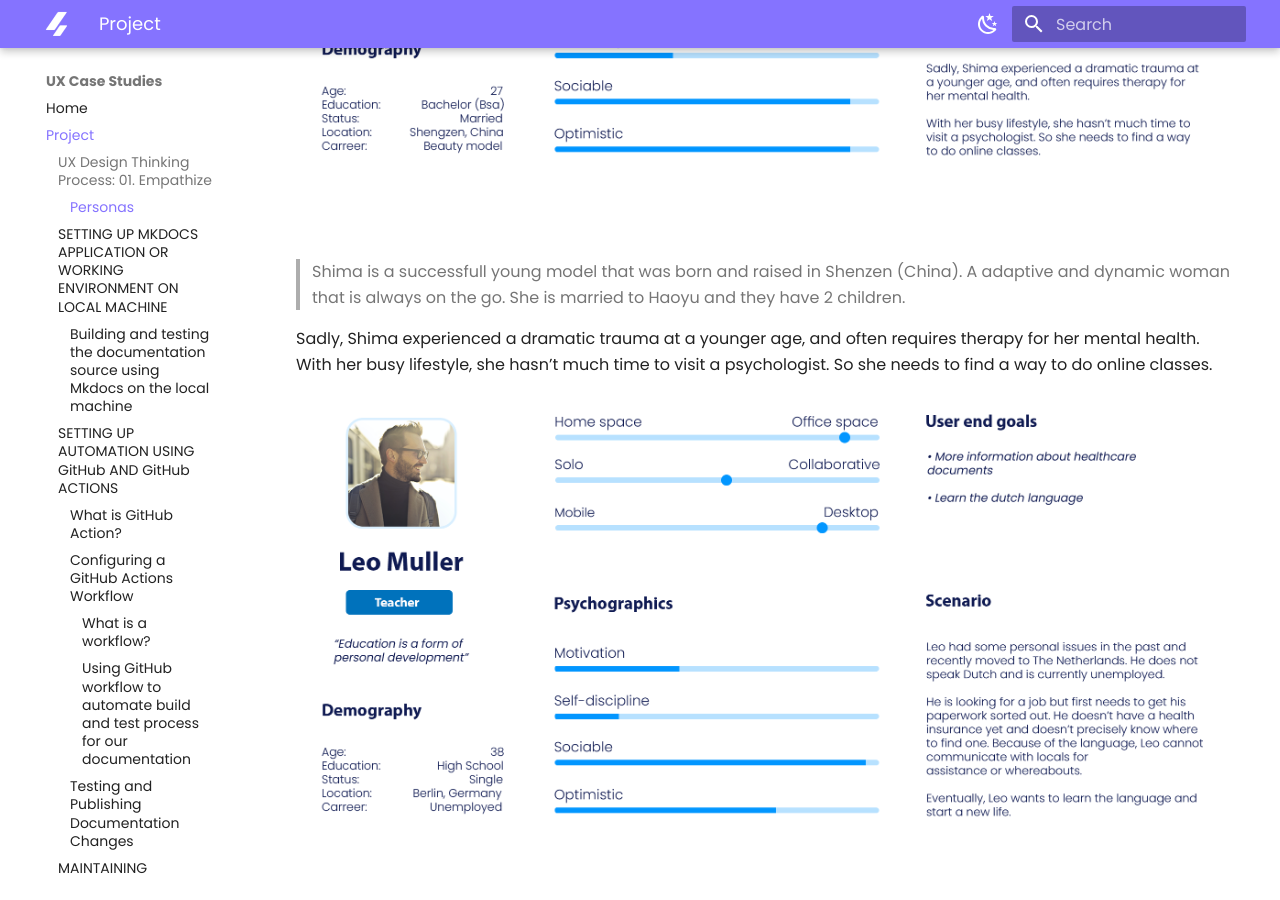
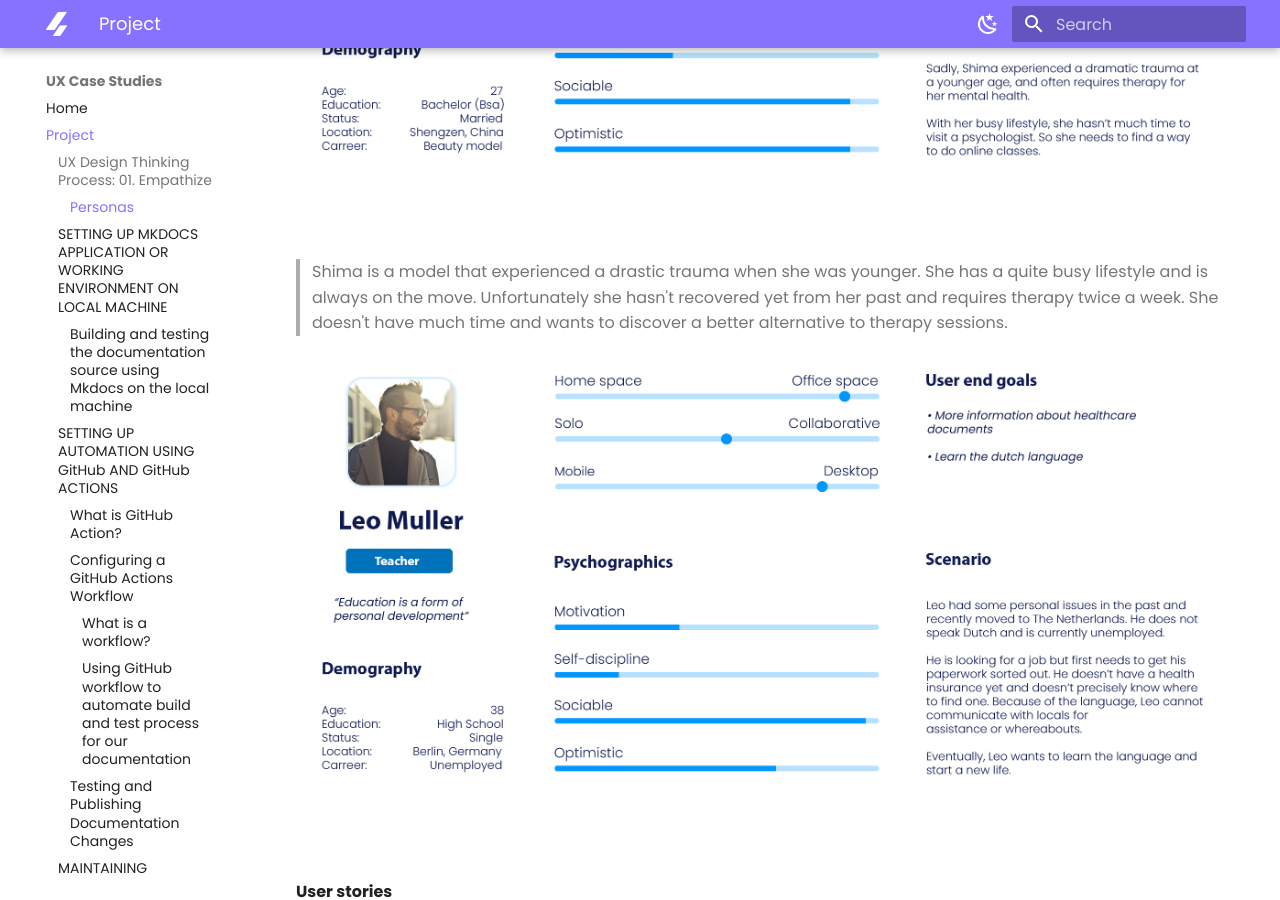
Before and after one commit to divstackio/docs-study, an MkDocs documentation site: the page built from docs/project.md, in a window 1280 px wide and 900 px high, scrolled down 1250 px. Built offline with MkDocs 1.6.1 and Material for MkDocs 9.7.7, drawn with Linux system fonts in a browser that asks for light colours.

Commit message:
Update project.md

```diff
--- a/docs/project.md
+++ b/docs/project.md
@@ -38,11 +38,10 @@ We started our project by empathizing with users and creating random personas th
 
 <img src="https://raw.githubusercontent.com/divstackio/docs-study/main/docs/img/persona001.png#gh-light-mode-only">
 <img src="https://raw.githubusercontent.com/divstackio/docs-study/main/docs/img/persona001d.png#gh-dark-mode-only">
-> Shima is a successfull young model that was born and raised in Shenzen (China).
-A adaptive and dynamic woman that is always on the go. She is married to Haoyu and they have 2 children.
 
-Sadly, Shima experienced a dramatic trauma at a younger age, and often requires therapy for her mental health.
-With her busy lifestyle, she hasn’t much time to visit a psychologist. So she needs to find a way to do online classes.
+> Shima is a model that experienced a drastic trauma when she was younger. She has a quite busy lifestyle and is always on the move. Unfortunately she hasn't recovered yet from her past and requires therapy twice a week. She doesn't have much time and wants to discover a better alternative to therapy sessions.
+
+
 
 <img src="https://raw.githubusercontent.com/divstackio/docs-study/main/docs/img/persona002.png#gh-light-mode-only">
 <img src="https://raw.githubusercontent.com/divstackio/docs-study/main/docs/img/PERSONA002d.png#gh-dark-mode-only">
```
